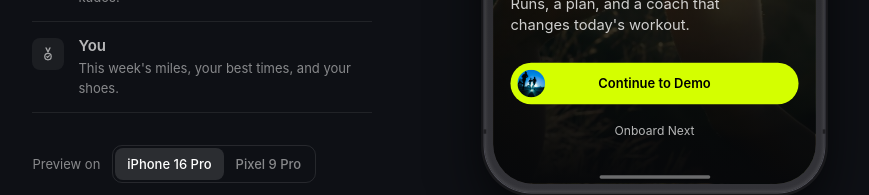
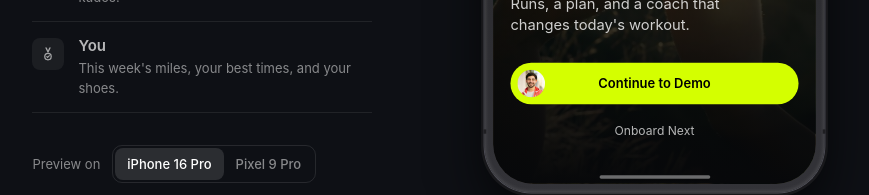
Before and after one commit to shubhktr1012/pace-prototype, a Next.js app: page / in a window 1280 px wide. Shown: the part 576-771 px from the top of the page, without its empty margins (204-1073 px from the left). Built offline with nearby package versions, Linux system fonts and the light colour scheme.

Commit message:
Update user profile avatar to high-res runner portrait headshot

```diff
--- a/components/feed/CommunityFeedView.tsx
+++ b/components/feed/CommunityFeedView.tsx
@@ -69,9 +69,9 @@ export function CommunityFeedView() {
       <article className={ios ? "" : "rounded-[24px] bg-obsidian-sheet p-4"}>
         <div className="flex items-center gap-3">
           <img
-            src="/media/runner-portrait.jpg"
+            src="/media/avatar.jpg"
             alt=""
-            className={`w-10 h-10 object-cover object-[center_18%] ${ios ? "rounded-full" : "rounded-xl"}`}
+            className={`w-10 h-10 object-cover ${ios ? "rounded-full" : "rounded-xl"}`}
           />
           <div className="min-w-0 flex-1">
             <p className="text-[15px] font-semibold leading-tight">Alex Rivera</p>
--- a/components/onboarding/OnboardingFlow.tsx
+++ b/components/onboarding/OnboardingFlow.tsx
@@ -111,7 +111,7 @@ export function OnboardingGate() {
                 className={`relative flex h-12 w-full items-center justify-center ${radius} bg-volt text-[15px] font-semibold text-black`}
               >
                 <img
-                  src="/media/runner-portrait.jpg"
+                  src="/media/avatar.jpg"
                   alt=""
                   className={`absolute left-2 h-8 w-8 object-cover ${ios ? "rounded-full" : "rounded-xl"}`}
                 />
--- a/components/profile/ProfileView.tsx
+++ b/components/profile/ProfileView.tsx
@@ -24,9 +24,9 @@ export function ProfileView() {
     <div className="flex flex-col gap-6">
       <header className="flex items-center gap-3">
         <img
-          src="/media/runner-portrait.jpg"
+          src="/media/avatar.jpg"
           alt="Alex Rivera"
-          className={`w-14 h-14 object-cover object-[center_18%] ${ios ? "rounded-full" : "rounded-2xl"}`}
+          className={`w-14 h-14 object-cover ${ios ? "rounded-full" : "rounded-2xl"}`}
         />
         <div>
           <h2 className={`font-semibold tracking-tight leading-tight ${ios ? "text-[28px]" : "text-[22px]"}`}>
```
Also changed, not shown: public/media/avatar.jpg (added).
